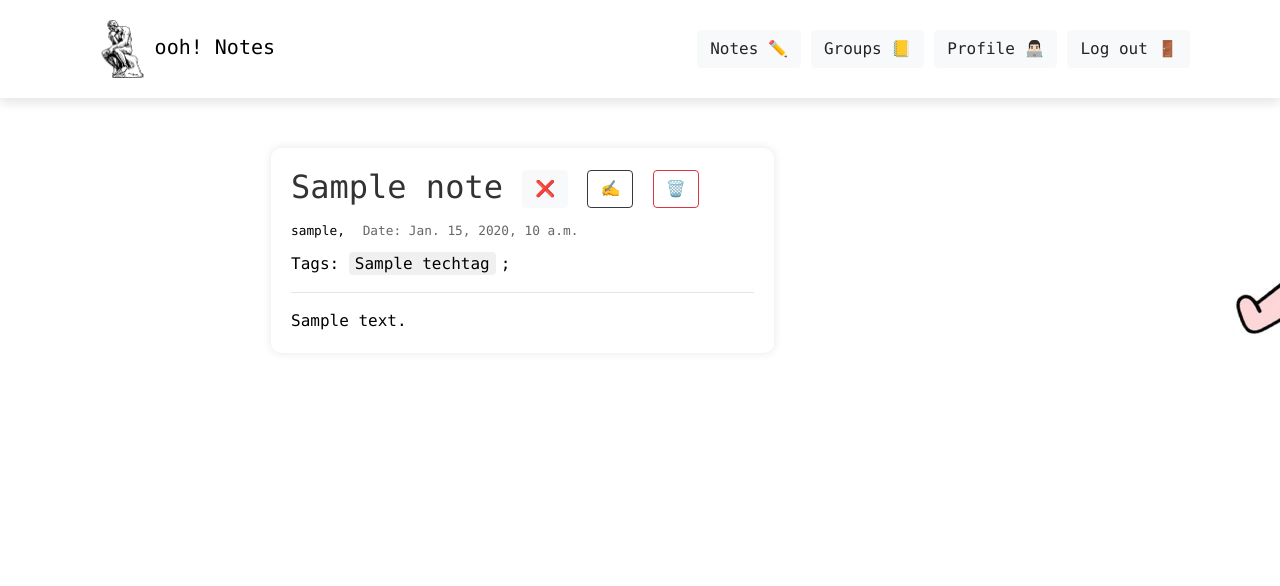
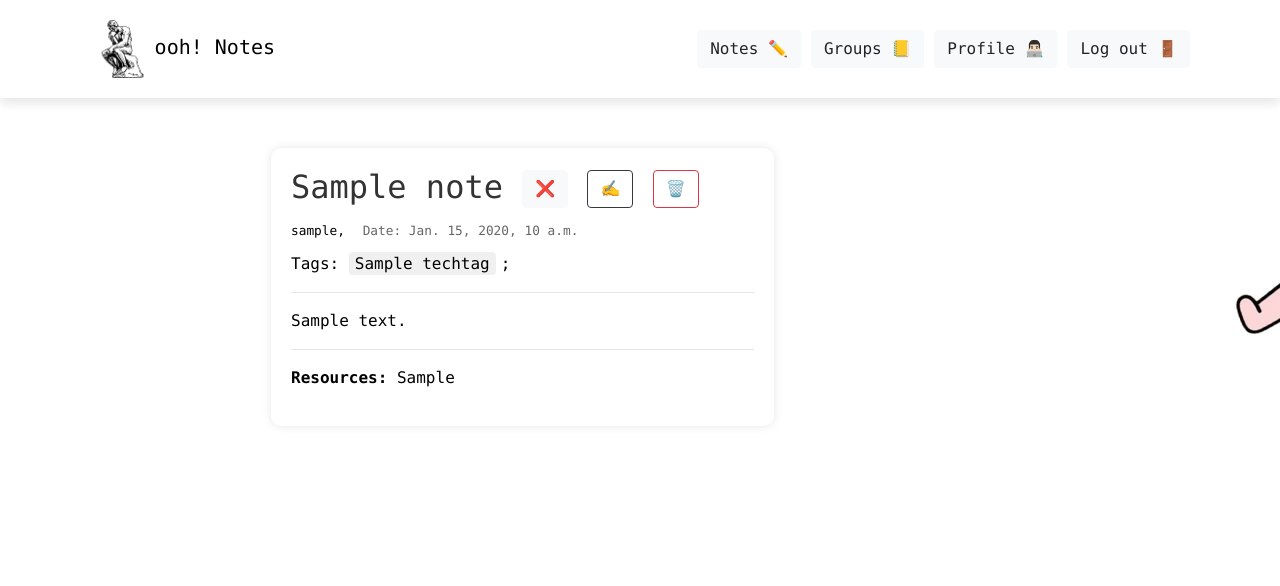
Before and after one commit to aLEKS-e3/ooh-notes, a Django app: page /notes/1/ in a window 1280 px wide. Shown: the top 586 px of the page. Run offline with Django 5.2, Linux system fonts and the light colour scheme; a user stored in the database is signed in; tables that the repository leaves empty hold one stand-in row (values such as "Sample post").

Commit message:
Add resources to note detail, skill to user profile

```diff
--- a/templates/note/note_detail.html
+++ b/templates/note/note_detail.html
@@ -34,6 +34,15 @@
     <div class="body">
       {{ note.body }}
     </div>
+    <div>
+      {% if note.resources %}
+        <hr>
+        <p>
+          <strong>Resources: </strong>
+          {{ note.resources }}
+        </p>
+      {% endif %}
+    </div>
   </div>
 
 
--- a/templates/users/tech_user_detail.html
+++ b/templates/users/tech_user_detail.html
@@ -17,6 +17,7 @@
       {% endif %}
     </h1>
     <br>
+    <p>👨‍🏫 {{ techuser.skill }} professor</p>
 
     {% if techuser.first_name or techuser.last_name %}
       <p>
```
